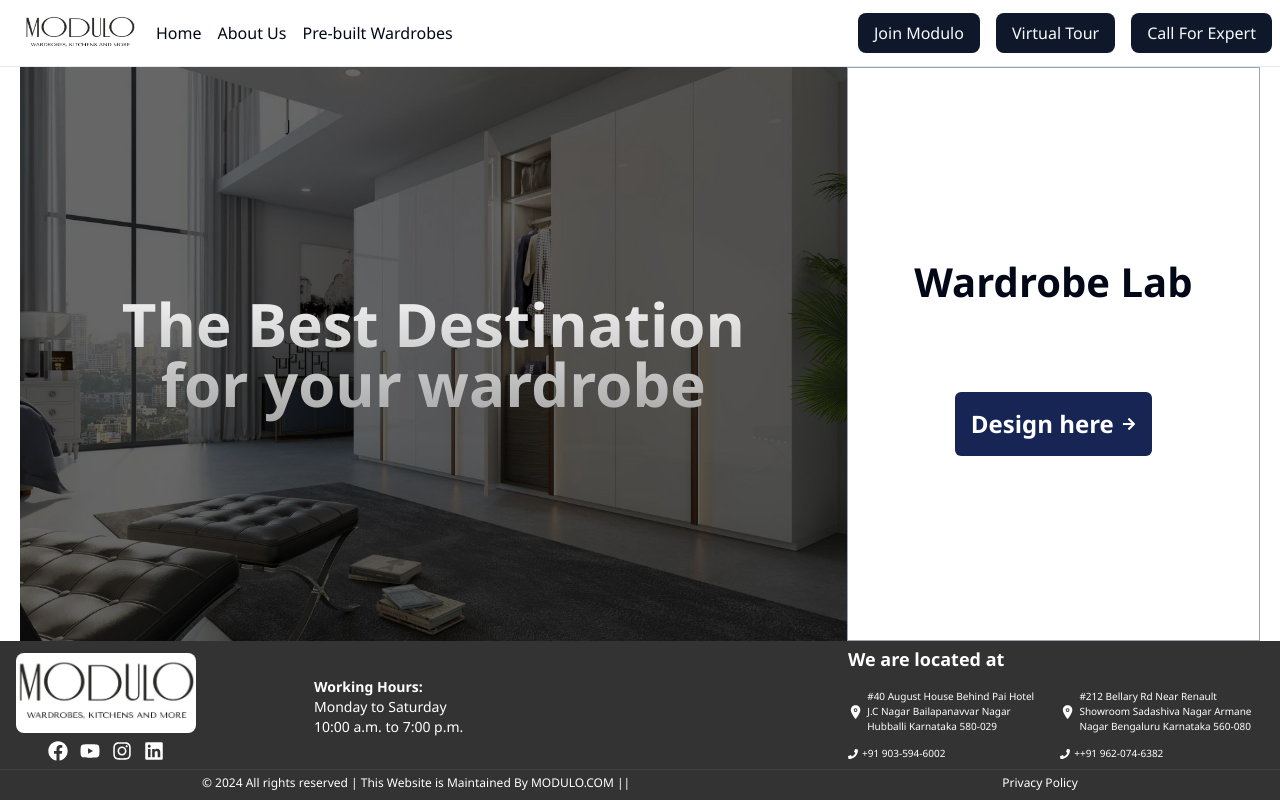
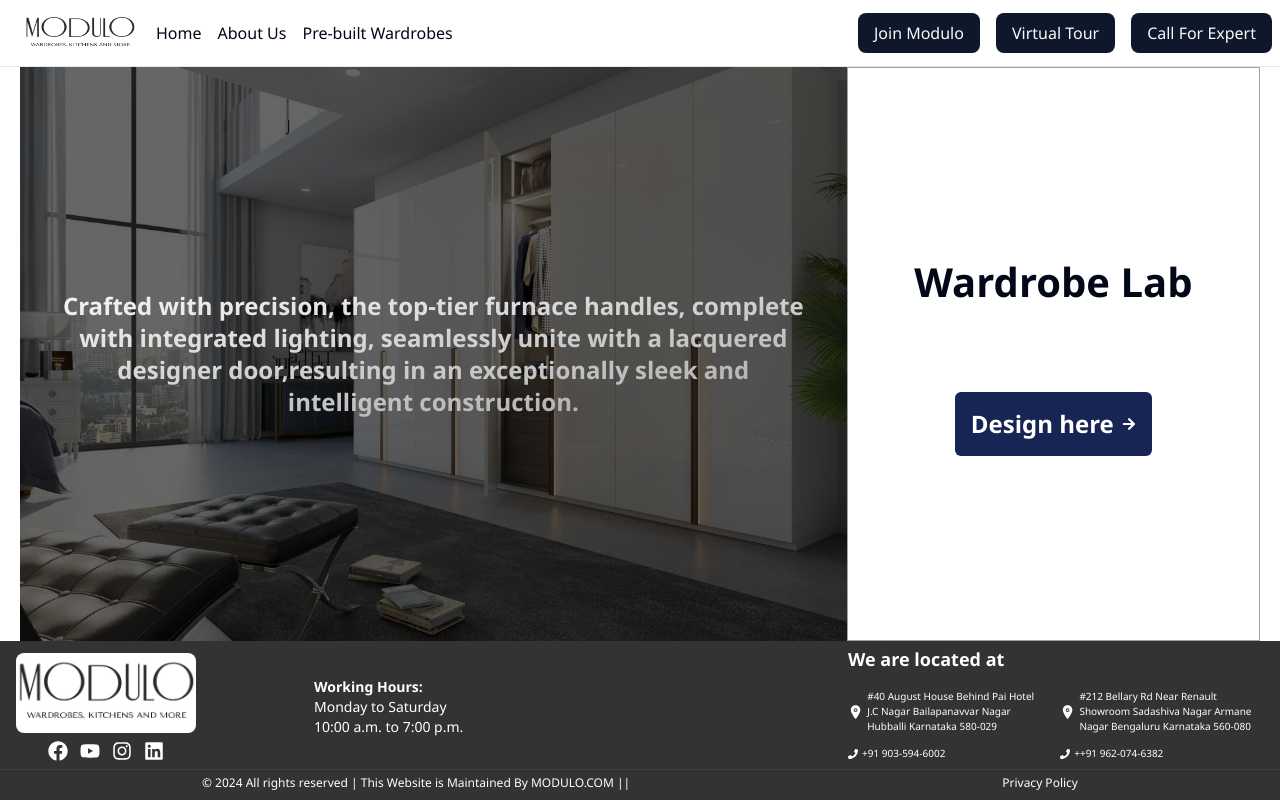
Before and after one commit to Karthik-Kalburgi/login-signup, a React (Vite) app in the folder frontend/: page / in a window 1280 px wide. Built offline with nearby package versions, Linux system fonts and the light colour scheme.

Commit message:
Added Description on the Images of Home Component

```diff
--- a/frontend/src/components/Main.tsx
+++ /dev/null
@@ -1,56 +0,0 @@
-import { FaArrowRight } from "react-icons/fa";
-import { Button } from "./ui/button";
-import { ImagesSlider } from "./ui/images-slider";
-import { motion } from "framer-motion";
-
-const Main = () => {
-  const images: string[] = [
-    "/images2/1.jpeg",
-    "/images2/2.jpeg",
-    "/images2/3.jpeg",
-    "/images2/4.jpeg",
-  ];
-
-  return (
-    <div className="h-full grid md:grid-cols-3 px-5 py-3 md:py-0 flex-1">
-      <div className="h-full md:col-span-2">
-        <ImagesSlider className="" images={images}>
-          <motion.div
-            initial={{
-              opacity: 0,
-              y: -80,
-            }}
-            animate={{
-              opacity: 1,
-              y: 0,
-            }}
-            transition={{
-              duration: 0.6,
-            }}
-            className="z-50 flex flex-col justify-center items-center"
-          >
-            <motion.p className="font-bold text-3xl md:text-6xl text-center bg-clip-text text-transparent bg-gradient-to-b from-neutral-50 to-neutral-400 py-4">
-              The Best Destination <br /> for your wardrobe
-            </motion.p>
-            {/* <button className="px-4 py-2 backdrop-blur-sm border bg-emerald-300/10 border-emerald-500/20 text-white mx-auto text-center rounded-full relative mt-4">
-              <span>Shop now →</span>
-              <div className="absolute inset-x-0  h-px -bottom-px bg-gradient-to-r w-3/4 mx-auto from-transparent via-emerald-500 to-transparent" />
-            </button> */}
-          </motion.div>
-        </ImagesSlider>
-      </div>
-      <div className="h-full flex-center flex-col gap-[80px] border-[1px] border-gray-400 md:col-span-1 md:py-0 py-10">
-        <div className="text-[40px] font-bold">Wardrobe Lab</div>
-        <Button
-          variant="secondary"
-          className="gap-2 bg-blue-950 text-white py-8 hover:text-black hover:bg-blue-900"
-        >
-          <span className="text-2xl font-semibold">Design here</span>
-          <FaArrowRight />
-        </Button>
-      </div>
-    </div>
-  );
-};
-
-export default Main;
--- a/frontend/src/components/ui/images-slider.tsx
+++ b/frontend/src/components/ui/images-slider.tsx
@@ -5,6 +5,7 @@ import React, { useEffect, useState } from "react";
 
 export const ImagesSlider = ({
   images,
+  descriptions,
   children,
   overlay = true,
   overlayClassName,
@@ -13,6 +14,7 @@ export const ImagesSlider = ({
   direction = "up",
 }: {
   images: string[];
+  descriptions: string[];
   children: React.ReactNode;
   overlay?: React.ReactNode;
   overlayClassName?: string;
@@ -58,6 +60,7 @@ export const ImagesSlider = ({
       })
       .catch((error) => console.error("Failed to load images", error));
   };
+
   useEffect(() => {
     const handleKeyDown = (event: KeyboardEvent) => {
       if (event.key === "ArrowRight") {
@@ -85,7 +88,7 @@ export const ImagesSlider = ({
 
   const slideVariants = {
     initial: {
-      scale: 0,
+      scale: 0.5,
       opacity: 0,
       rotateX: 45,
     },
@@ -146,6 +149,33 @@ export const ImagesSlider = ({
           />
         </AnimatePresence>
       )}
+
+      {areImagesLoaded && (
+        <div className="absolute inset-0 flex items-center justify-center z-50">
+          <AnimatePresence>
+            {/* <motion.div
+              key={currentIndex}
+              initial={{ opacity: 0 }}
+              animate={{ opacity: 1 }}
+              exit={{ opacity: 0 }}
+              transition={{ duration: 0.3 }}
+              className="text-white text-center p-4 bg-black/50 rounded"
+            >
+              {descriptions[currentIndex]}
+            </motion.div> */}
+            <motion.p
+              initial={{ opacity: 0 }}
+              animate={{ opacity: 1 }}
+              exit={{ opacity: 0 }}
+              transition={{ duration: 0.3 }}
+              variants={slideVariants}
+              className="font-extrabold text-2xl text-center bg-clip-text text-transparent bg-gradient-to-br from-neutral-50 to-neutral-400 px-10 select-none"
+            >
+              {descriptions[currentIndex]}
+            </motion.p>
+          </AnimatePresence>
+        </div>
+      )}
     </div>
   );
 };
--- a/frontend/src/pages/Home/index.tsx
+++ b/frontend/src/pages/Home/index.tsx
@@ -1,11 +1,63 @@
-// import Footer from "@/components/Footer";
-import Main from "@/components/Main";
+import { FaArrowRight } from "react-icons/fa";
+import { Button } from "@/components/ui/button";
+import { ImagesSlider } from "@/components/ui/images-slider";
+// import { motion } from "framer-motion";
 
 const Home = () => {
+  const images: string[] = [
+    "/images2/1.jpeg",
+    "/images2/2.jpeg",
+    "/images2/3.jpeg",
+    "/images2/4.jpeg",
+  ];
+
+  const descriptions: string[] = [
+    "Subtly enhanced by sleek lacquered doors and an exquisite handle, this chic style seamlessly combines both closed and open spaces, forming a visually captivating ensemble of modern elegance",
+    "Crafted with precision, the top-tier furnace handles, complete with integrated lighting, seamlessly unite with a lacquered designer door,resulting in an exceptionally sleek and intelligent construction.",
+    "The wardrobe boasts brilliant lacquered doors complemented by matte, lacquered handles seamlessly integrated through the European Inline sliding mechanism, resulting in a strikingly reflective appearance.",
+    "This style truly captivates with its impactful design, presenting a triple-door format featuring a European slider adorned in a high-gloss duet of PU color.",
+  ];
+
   return (
-    <>
-      <Main />
-    </>
+    <div className="h-full grid md:grid-cols-3 px-5 py-3 md:py-0 flex-1">
+      <div className="h-full md:col-span-2">
+        <ImagesSlider descriptions={descriptions} className="" images={images}>
+          <div></div>
+          {/* <motion.div
+            initial={{
+              opacity: 0,
+              y: -80,
+            }}
+            animate={{
+              opacity: 1,
+              y: 0,
+            }}
+            transition={{
+              duration: 0.6,
+            }}
+            className="z-50 flex flex-col justify-center items-center"
+          >
+            <motion.p className="font-bold text-3xl md:text-6xl text-center bg-clip-text text-transparent bg-gradient-to-b from-neutral-50 to-neutral-400 py-4">
+              The Best Destination <br /> for your wardrobe
+            </motion.p>
+            <button className="px-4 py-2 backdrop-blur-sm border bg-emerald-300/10 border-emerald-500/20 text-white mx-auto text-center rounded-full relative mt-4">
+              <span>Shop now →</span>
+              <div className="absolute inset-x-0  h-px -bottom-px bg-gradient-to-r w-3/4 mx-auto from-transparent via-emerald-500 to-transparent" />
+            </button>
+          </motion.div> */}
+        </ImagesSlider>
+      </div>
+      <div className="h-full flex-center flex-col gap-[80px] border-[1px] border-gray-400 md:col-span-1 md:py-0 py-10">
+        <div className="text-[40px] font-bold">Wardrobe Lab</div>
+        <Button
+          variant="secondary"
+          className="gap-2 bg-blue-950 text-white py-8 hover:text-black hover:bg-blue-900"
+        >
+          <span className="text-2xl font-semibold">Design here</span>
+          <FaArrowRight />
+        </Button>
+      </div>
+    </div>
   );
 };
 
```
Also changed, not shown: 1 other file (tests, documents, lock files or other folders).
